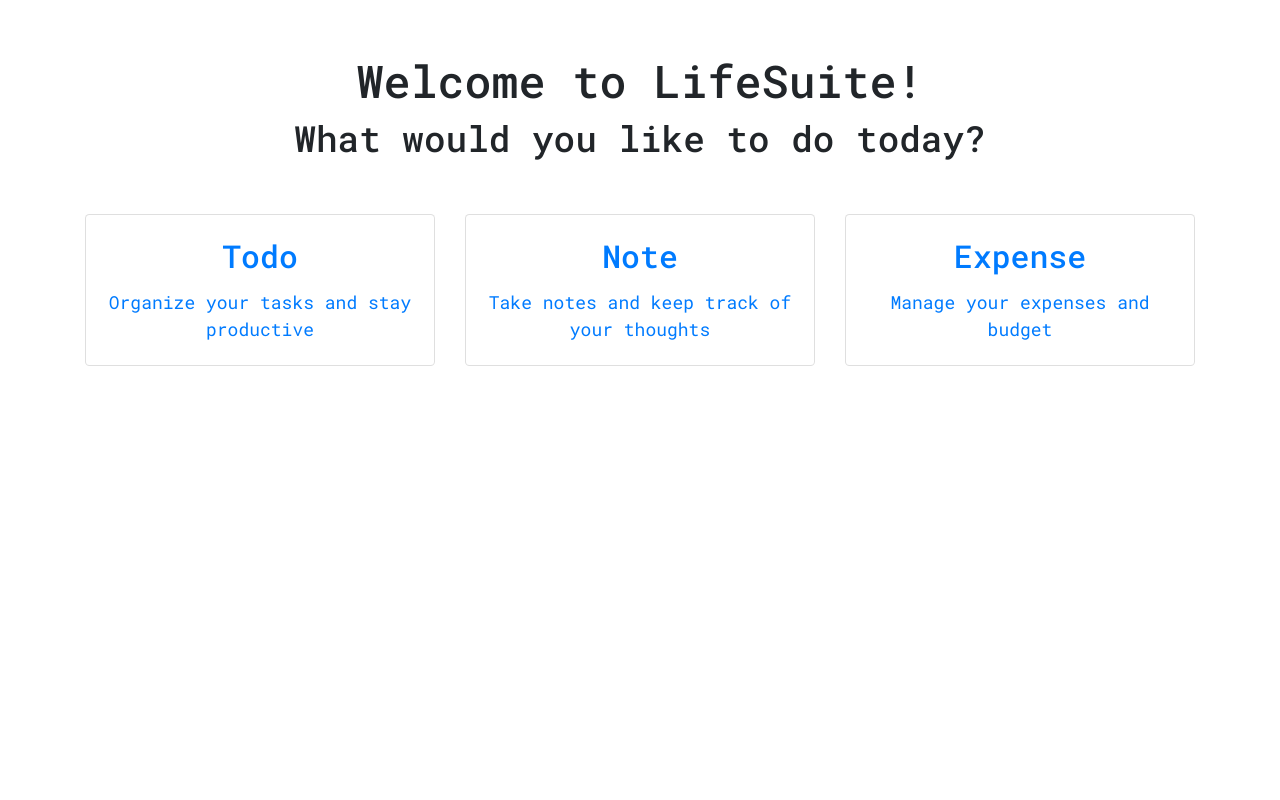
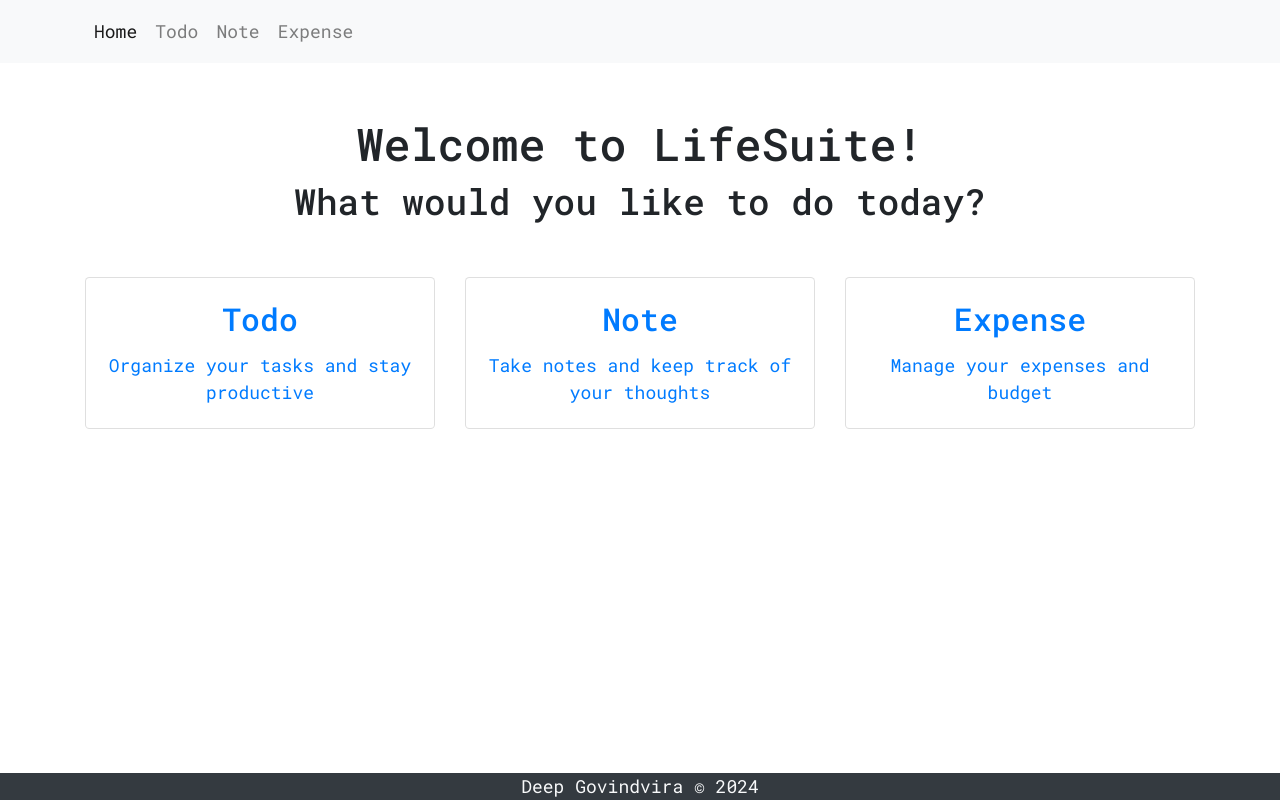
Before and after one commit to deep-govindvira/All_Tasker, a React (Create React App) app in the folder frontend/: page / in a window 1280 px wide. Built offline with nearby package versions, Linux system fonts and the light colour scheme.

Commit message:
include navbar

```diff
--- a/frontend/src/App.js
+++ b/frontend/src/App.js
@@ -1,15 +1,22 @@
 import './App.css';
 import Home from './home/Home';
+import Todo from './todo/Todo';
+import Navbar from './Navbar';
 import { BrowserRouter, Routes, Route } from 'react-router-dom';
 
 function App() {
   return (
     <div className="App">
       <BrowserRouter>
+        <div>
+          <Navbar/>
+        </div>
         <Routes>
           <Route path='/' element={<Home />} />
+          <Route path='/Todo' element={<Todo />} />
         </Routes>
       </BrowserRouter>
+      <div className="fixed-bottom bg-dark text-light">Deep Govindvira © 2024</div>
     </div>
   );
 }
```
